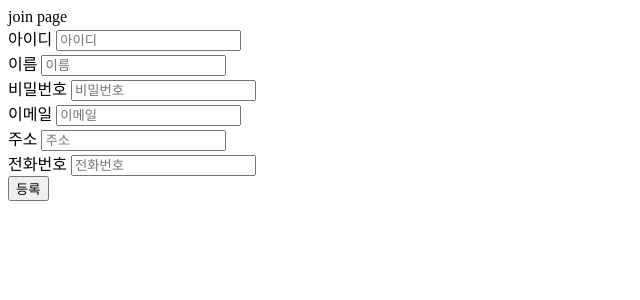
After one commit to dilatata/JavaScript, a Flask app: page /join in a window 1280 px wide. The commit adds this page. Shown: the top 300 px of the page, without its empty margins (0-640 px from the left). Run offline with Flask 2, Linux system fonts and the light colour scheme.

Commit message:
joinpage맞추기

```diff
--- a/0621_miniproject/app.py
+++ b/0621_miniproject/app.py
@@ -13,12 +13,16 @@ def home():
 def about():
     return render_template('about.html')
 
-@app.route('/join', methods=["POST"])
+@app.route('/join', methods=["GET","POST"])
 def join():
-    dao = InfoDAO()
-    dto = DogOwnerDTO(request.form.get('custid'), request.form.get('email'),  request.form.get('name'),  request.form.get('adress'),  request.form.get('phoneno'),  request.form.get('pw'))
+    if request.method == 'GET':
+        return render_template('join.html')
+    else:
+        pass
+        dao = InfoDAO()
+        dto = DogOwnerDTO(request.form.get('custid'), request.form.get('email'),  request.form.get('name'),  request.form.get('adress'),  request.form.get('phoneno'),  request.form.get('pw'))
 
-    return dao.join(dto)
+        return dao.join(dto)
 
 @app.route('/login', methods=["POST"])
 def login():
--- /dev/null
+++ b/0621_miniproject/templates/join.html
@@ -0,0 +1,44 @@
+<!DOCTYPE html>
+<html lang="en">
+
+<head>
+    <meta charset="UTF-8">
+    <meta http-equiv="X-UA-Compatible" content="IE=edge">
+    <meta name="viewport" content="width=device-width, initial-scale=1.0">
+    <title>Document</title>
+</head>
+
+<body>
+    join page
+    <div>
+        <form method="POST" action="/register">
+            <div>
+                <label for="ownerid">아이디</label>
+                <input type="text" id="ownerid" placeholder="아이디" name="ownerid" />
+            </div>
+            <div>
+                <label for="ownername">이름</label>
+                <input type="text" id="ownername" placeholder="이름" name="ownername" />
+            </div>
+            <div>
+                <label for="password">비밀번호</label>
+                <input type="password" id="password" placeholder="비밀번호" name="password" />
+            </div>
+            <div>
+                <label for="email">이메일</label>
+                <input type="text" id="email" placeholder="이메일" name="email" />
+            </div>
+            <div>
+                <label for="address">주소</label>
+                <input type="text" id="address" placeholder="주소" name="address" />
+            </div>
+            <div>
+                <label for="phoneno">전화번호</label>
+                <input type="text" id="phoneno" placeholder="전화번호" name="phoneno" />
+            </div>
+            <button type="submit">등록</button>
+        </form>
+    </div>
+</body>
+
+</html>
```
Also changed, not shown: 0621_miniproject/templates/home.html (+5 -5 lines).
